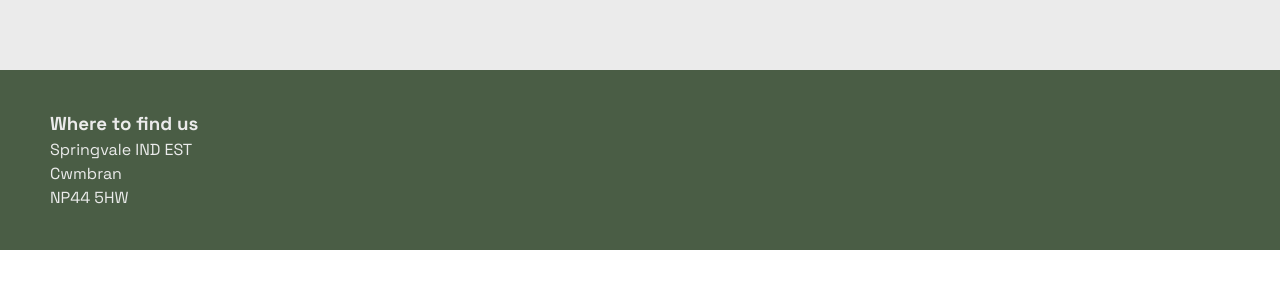
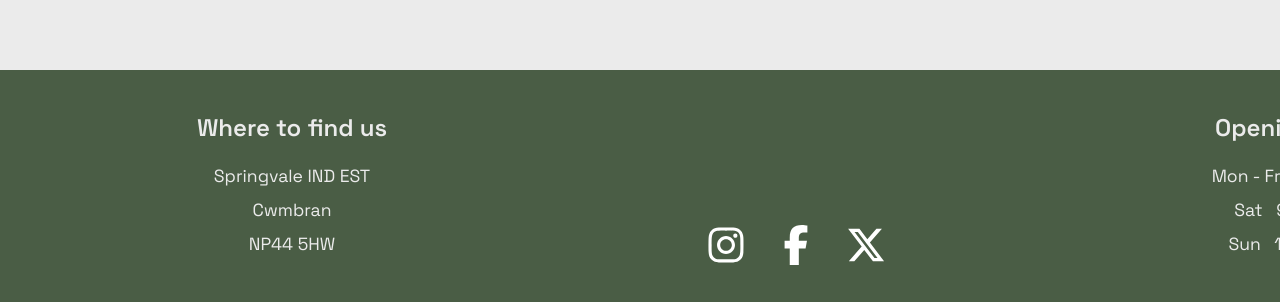
Before and after one commit to markh55/Cafe-Pause-Pour, a React (Vite) app in the folder cafe-project/: page / in a window 1280 px wide. Shown: the part 2238-2540 px from the top of the page. Before the commit the page ends 2488 px from the top, so only its background shows below. Built offline with nearby package versions, Linux system fonts and the light colour scheme.

Commit message:
updated burger menu, footer and navbar

```diff
--- a/cafe-project/package.json
+++ b/cafe-project/package.json
@@ -12,7 +12,8 @@
   },
   "dependencies": {
     "react": "^19.2.0",
-    "react-dom": "^19.2.0"
+    "react-dom": "^19.2.0",
+    "react-icons": "^5.5.0"
   },
   "devDependencies": {
     "@eslint/js": "^9.39.1",
--- a/cafe-project/src/components/Footer.css
+++ b/cafe-project/src/components/Footer.css
@@ -3,38 +3,109 @@
   color: #ebebeb;
   width: 100%;
   left: 0;
-  padding: 40px 0;
+  padding: 40px 60px;
   display: flex;
   justify-content: space-between;
+  align-items: stretch;
+  gap: 40px;
   position: relative;
   bottom: 0;
 }
 
-@media (max-width: 600px) {
+.footer-left,
+.footer-right {
+  flex: 1;
+}
+
+.footer-center {
+  flex: 1;
+  display: flex;
+  flex-direction: column;
+  justify-content: flex-end;
+  align-items: center;
+  padding-bottom: 0;
+}
+
+.footer-left h3,
+.footer-right h3 {
+  font-size: 1.5rem;
+  font-weight: 600;
+  margin-bottom: 16px;
+  margin-top: 0;
+}
+
+.footer-left p,
+.footer-right p {
+  margin: 6px 0;
+  font-size: 1.1rem;
+  line-height: 1.6;
+}
+
+.footer-icons {
+  display: flex;
+  gap: 30px;
+  margin-top: auto;
+}
+
+.footer-icons a {
+  color: white;
+  font-size: 2.5rem;
+  transition:
+    color 0.3s ease,
+    transform 0.2s ease;
+  display: flex;
+  align-items: center;
+  justify-content: center;
+}
+
+.footer-icons a:hover {
+  color: #bb9457;
+  transform: scale(1.1);
+}
+
+@media (max-width: 768px) {
   .footer {
     flex-direction: column;
     align-items: center;
     text-align: center;
-    padding: 24px 0;
+    padding: 30px 20px;
+    gap: 40px;
   }
-  .location,
-  .opening-hours {
-    margin: 0 0 20px 0 !important;
-    text-align: center !important;
-    margin-left: 0 !important;
-    margin-right: 0 !important;
+  .footer-left {
+    order: 1;
   }
-  .opening-hours {
-    margin-bottom: 0 !important;
+  .footer-right {
+    order: 2;
+  }
+  .footer-center {
+    order: 3;
+  }
+
+  .footer-left {
+    width: 100%;
+    margin: 0 0 0 0;
+    text-align: center;
+    font-size: 1.3rem;
+  }
+  .footer-right {
+    width: 100%;
+    margin: 0 0 0 0;
+    text-align: center;
+    font-size: 1.3rem;
+  }
+  .footer-center {
+    width: 100%;
+    margin: 0;
+    align-items: center;
+    justify-content: center;
+    padding-bottom: 0;
+  }
+  .footer-icons {
+    justify-content: center;
+    margin-top: 0;
+    margin-bottom: 0;
+  }
+  .footer-icons a {
+    font-size: 3rem;
   }
 }
-
-.location {
-  text-align: left;
-  margin-left: 50px;
-}
-
-.opening-hours {
-  text-align: right;
-  margin-right: 50px;
-}
--- a/cafe-project/src/components/Footer.jsx
+++ b/cafe-project/src/components/Footer.jsx
@@ -1,20 +1,33 @@
 import "./Footer.css";
+import { FaInstagram, FaFacebookF, FaXTwitter } from "react-icons/fa6";
 
 function Footer() {
   return (
     <footer className="footer">
-      <div className="location" id="location">
+      <div className="footer-left">
         <h3>Where to find us</h3>
         <p>Springvale IND EST</p>
         <p>Cwmbran</p>
         <p>NP44 5HW</p>
       </div>
-
-      <div className="opening-hours">
+      <div className="footer-center">
+        <div className="footer-icons">
+          <a href="#" aria-label="Instagram">
+            <FaInstagram />
+          </a>
+          <a href="#" aria-label="Facebook">
+            <FaFacebookF />
+          </a>
+          <a href="#" aria-label="X">
+            <FaXTwitter />
+          </a>
+        </div>
+      </div>
+      <div className="footer-right">
         <h3>Opening Hours</h3>
-        <p>Mon-Fri: 8am - 8pm</p>
-        <p>Sat: 9am - 6pm</p>
-        <p>Sun: 10am - 3pm</p>
+        <p>Mon - Fri &nbsp; 8am - 8pm</p>
+        <p>Sat &nbsp; 9am - 6pm</p>
+        <p>Sun &nbsp; 10am - 3pm</p>
       </div>
     </footer>
   );
--- a/cafe-project/src/components/Navbar.css
+++ b/cafe-project/src/components/Navbar.css
@@ -1,7 +1,7 @@
 .navbar {
   background-color: #ebebeb;
-  border-radius: 28px;
-  padding: 28px 60px;
+  border-radius: 10px;
+  padding: 10px 20px;
   width: max-content;
   margin: 0 auto;
   position: fixed;
@@ -23,35 +23,43 @@
   cursor: pointer;
   z-index: 1101;
   position: relative;
-  background: rgba(255, 255, 255, 0.85) !important;
-  box-shadow:
-    0 2px 8px rgba(60, 70, 60, 0.1),
-    0 0 0 2px #3d4d3a22;
-  border: 3px solid #4a5d45;
-  transition:
-    box-shadow 0.2s,
-    border 0.2s,
-    background 0.2s;
+  background: transparent !important;
+  box-shadow: none !important;
+  transition: none;
+  padding: 0;
 }
 
 .burger-menu:hover,
 .burger-menu:focus {
-  background: #fff !important;
-  box-shadow:
-    0 4px 16px rgba(60, 70, 60, 0.18),
-    0 0 0 2.5px #bb9457cc;
-  border: 3.5px solid #4a5d45;
+  background: transparent !important;
+  box-shadow: none !important;
+  border: none !important;
   outline: none;
 }
 
+/* Burger to X animation - with thicker white outline */
 .burger-menu span {
   display: block;
-  width: 28px;
-  height: 4px;
+  width: 30px;
+  height: 5px;
   margin: 4px 0;
-  background: #3d4d3a;
+  background: #2a3a27;
   border-radius: 2px;
-  transition: 0.3s;
+  transition: all 0.3s ease;
+  filter: drop-shadow(0 0 0 2px white) drop-shadow(0 3px 6px rgba(0, 0, 0, 0.6));
+  box-shadow: 0 0 0 2px white;
+}
+
+.burger-menu.active span:nth-child(1) {
+  transform: translateY(13px) rotate(45deg);
+}
+
+.burger-menu.active span:nth-child(2) {
+  opacity: 0;
+}
+
+.burger-menu.active span:nth-child(3) {
+  transform: translateY(-13px) rotate(-45deg);
 }
 
 .nav-links {
@@ -73,6 +81,55 @@
 
 .nav-links a:hover {
   color: #bb9457;
+}
+
+/* Mobile dropdown menu - FULL WIDTH */
+.mobile-menu {
+  position: fixed;
+  top: 0;
+  left: 0;
+  width: 100vw;
+  background: #ebebeb;
+  list-style: none;
+  padding: 100px 0 40px 0;
+  margin: 0;
+  z-index: 1100;
+  box-shadow: 0 8px 24px rgba(60, 70, 60, 0.2);
+  max-height: 0;
+  opacity: 0;
+  overflow: hidden;
+  transition: all 0.4s cubic-bezier(0.4, 0, 0.2, 1);
+  display: flex;
+  flex-direction: column;
+  align-items: center;
+  gap: 8px;
+}
+
+.mobile-menu.active {
+  max-height: 100vh;
+  opacity: 1;
+}
+
+.mobile-menu li {
+  padding: 0;
+  width: 100%;
+  text-align: center;
+}
+
+.mobile-menu li a {
+  color: #3d4d3a;
+  text-decoration: none;
+  font-weight: 700;
+  font-size: 1.4rem;
+  display: block;
+  width: 100%;
+  padding: 20px 24px;
+  transition: all 0.2s;
+}
+
+.mobile-menu li a:hover {
+  color: #bb9457;
+  background: rgba(60, 70, 60, 0.06);
 }
 
 /* --- MOBILE STYLES --- */
@@ -104,8 +161,6 @@
     height: 44px;
     border-radius: 12px;
     padding: 0;
-    background: transparent !important;
-    box-shadow: none !important;
   }
 
   .nav-links.desktop-only {
@@ -113,66 +168,10 @@
   }
 }
 
-/* Overlay for mobile menu */
-.overlay {
-  position: fixed;
-  top: 0;
-  left: 0;
-  width: 100vw;
-  height: 100vh;
-  background: rgba(60, 70, 60, 0.3);
-  z-index: 1200;
-}
-
-/* Mobile menu styles */
-.mobile-menu {
-  position: fixed;
-  top: 0;
-  right: -260px; /* Hide off-screen to the right */
-  width: 220px;
-  height: 100vh;
-  background: #ebebeb;
-  color: #3d4d3a;
-  list-style: none;
-  padding: 80px 0 0 0;
-  margin: 0;
-  z-index: 1203;
-  transition: right 0.3s cubic-bezier(0.4, 0, 0.2, 1);
-  font-size: 1.2rem;
-  box-shadow: -2px 0 12px rgba(0, 0, 0, 0.08);
-  display: flex;
-  flex-direction: column;
-  align-items: flex-start;
-}
-
-.mobile-menu.active {
-  right: 0;
-}
-
-.mobile-menu li {
-  padding: 18px 32px;
-  width: 100%;
-}
-
-.mobile-menu li a {
-  color: #3d4d3a;
-  text-decoration: none;
-  font-weight: 700;
-  font-size: 1.2rem;
-  display: block;
-  width: 100%;
-}
-
-.mobile-menu li a:hover {
-  color: #bb9457;
-  background: rgba(60, 70, 60, 0.06);
-  border-radius: 8px;
-}
-
 /* Hide mobile menu on desktop */
 @media (min-width: 901px) {
   .mobile-menu,
-  .overlay {
+  .burger-menu {
     display: none !important;
   }
 }
--- a/cafe-project/src/components/Navbar.jsx
+++ b/cafe-project/src/components/Navbar.jsx
@@ -4,7 +4,6 @@ import "./Navbar.css";
 const Navbar = () => {
   const [isMenuOpen, setIsMenuOpen] = useState(false);
 
-  // Define closeMenu to fix ReferenceError
   const closeMenu = () => setIsMenuOpen(false);
 
   return (
@@ -31,27 +30,20 @@ const Navbar = () => {
         </li>
       </ul>
 
-      {/* Burger menu for mobile */}
+      {/* Burger menu for mobile - morphs into X */}
       <button
-        className="burger-menu"
-        onClick={() => setIsMenuOpen(true)}
-        aria-label="Open menu"
+        className={`burger-menu${isMenuOpen ? " active" : ""}`}
+        onClick={() => setIsMenuOpen(!isMenuOpen)}
+        aria-label={isMenuOpen ? "Close menu" : "Open menu"}
         type="button"
       >
         <span></span>
         <span></span>
         <span></span>
       </button>
-      {/* Mobile Nav Menu */}
+
+      {/* Mobile Nav Menu - Dropdown */}
       <ul className={`mobile-menu${isMenuOpen ? " active" : ""}`}>
-        <button
-          className="close-btn"
-          onClick={() => setIsMenuOpen(false)}
-          aria-label="Close menu"
-          type="button"
-        >
-          &times;
-        </button>
         <li>
           <a href="/" onClick={closeMenu}>
             Home
```
Also changed, not shown: 1 other file (tests, documents, lock files or other folders).
